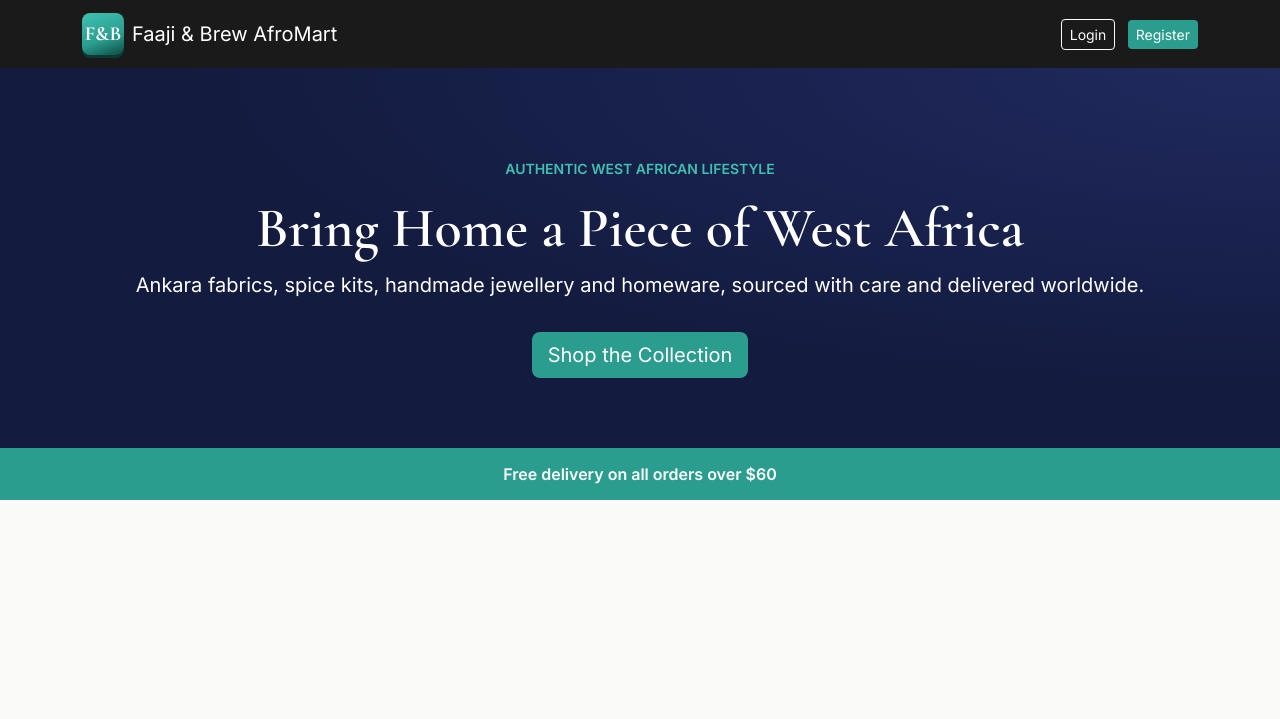
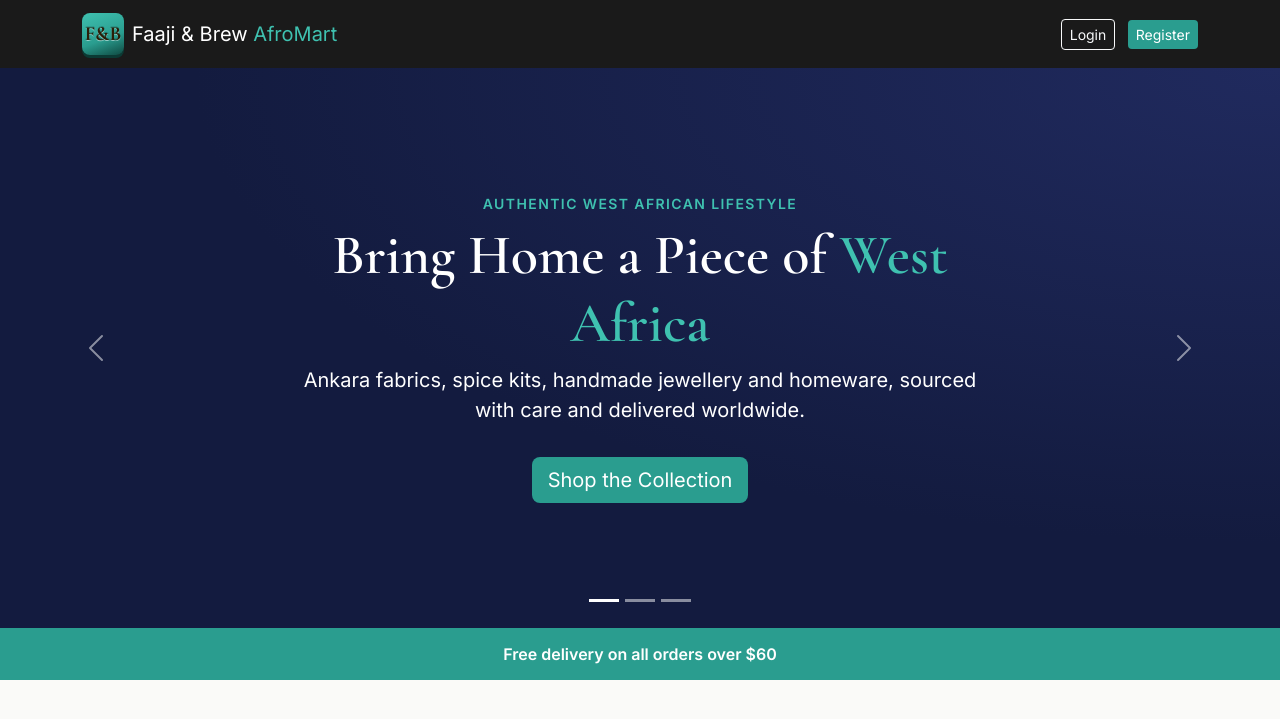
Before and after one commit to Emmy-Dare274/faaji-brew-afromart, a Django app: page / in a window 1280 px wide. Shown: the top 719 px of the page. Run offline with Django 5.2, Linux system fonts and the light colour scheme.

Commit message:
Hero: replace static hero with Bootstrap carousel, add missing JS bundle, fix hero height for future photography

```diff
--- a/core/templates/core/home.html
+++ b/core/templates/core/home.html
@@ -2,16 +2,68 @@
 {% load static %}
 
 {% block content %}
-<section class="hero-afromart">
-    <div class="container">
-        <p class="text-uppercase small fw-bold" style="color: var(--teal-light);">
-            Authentic West African Lifestyle
-        </p>
-        <h1 class="display-4">Bring Home a Piece of West Africa</h1>
-        <p class="lead">Ankara fabrics, spice kits, handmade jewellery and homeware, sourced with care and delivered worldwide.</p>
-        <a href="#" class="btn btn-teal btn-lg mt-3">Shop the Collection</a>
+<div id="heroCarousel" class="carousel slide" data-bs-ride="carousel" data-bs-interval="4500">
+    <div class="carousel-indicators">
+        <button type="button" data-bs-target="#heroCarousel" data-bs-slide-to="0" class="active" aria-current="true" aria-label="Slide 1"></button>
+        <button type="button" data-bs-target="#heroCarousel" data-bs-slide-to="1" aria-label="Slide 2"></button>
+        <button type="button" data-bs-target="#heroCarousel" data-bs-slide-to="2" aria-label="Slide 3"></button>
     </div>
-</section>
+
+    <div class="carousel-inner">
+        <div class="carousel-item active">
+            <!-- This gradient div is a placeholder standing in for a real
+                 photo, same technique as the wireframe. Once product
+                 photography is sourced, this becomes an <img> with
+                 class="hero-slide-img" so it fills the same fixed height
+                 without distorting, object-fit: -->
+            <div class="hero-slide-bg hero-slide-1 d-flex align-items-center justify-content-center">
+                <div class="container text-center hero-caption">
+                    <p class="text-uppercase small fw-bold mb-2" style="color: var(--teal-light); letter-spacing: 0.1em;">
+                        Authentic West African Lifestyle
+                    </p>
+                    <h1 class="display-4">Bring Home a Piece of <span style="color: var(--teal-light);">West Africa</span></h1>
+                    <p class="lead">Ankara fabrics, spice kits, handmade jewellery and homeware, sourced with care and delivered worldwide.</p>
+                    <a href="#" class="btn btn-teal btn-lg mt-3">Shop the Collection</a>
+                </div>
+            </div>
+        </div>
+
+        <div class="carousel-item">
+            <div class="hero-slide-bg hero-slide-2 d-flex align-items-center justify-content-center">
+                <div class="container text-center hero-caption">
+                    <p class="text-uppercase small fw-bold mb-2" style="color: var(--teal-light); letter-spacing: 0.1em;">
+                        New This Season
+                    </p>
+                    <h1 class="display-4">Vivid Ankara, <span style="color: var(--teal-light);">Made to Move</span></h1>
+                    <p class="lead">Six yards of vibrant wax print fabric, enough for two full outfits.</p>
+                    <a href="#" class="btn btn-teal btn-lg mt-3">Shop Fabrics</a>
+                </div>
+            </div>
+        </div>
+
+        <div class="carousel-item">
+            <div class="hero-slide-bg hero-slide-3 d-flex align-items-center justify-content-center">
+                <div class="container text-center hero-caption">
+                    <p class="text-uppercase small fw-bold mb-2" style="color: var(--teal-light); letter-spacing: 0.1em;">
+                        Handmade With Meaning
+                    </p>
+                    <h1 class="display-4">Jewellery That <span style="color: var(--teal-light);">Tells a Story</span></h1>
+                    <p class="lead">Traditional waist beads, cufflinks, and wrist beads, handmade by artisans across West Africa.</p>
+                    <a href="#" class="btn btn-teal btn-lg mt-3">Shop Jewellery</a>
+                </div>
+            </div>
+        </div>
+    </div>
+
+    <button class="carousel-control-prev" type="button" data-bs-target="#heroCarousel" data-bs-slide="prev">
+        <span class="carousel-control-prev-icon" aria-hidden="true"></span>
+        <span class="visually-hidden">Previous</span>
+    </button>
+    <button class="carousel-control-next" type="button" data-bs-target="#heroCarousel" data-bs-slide="next">
+        <span class="carousel-control-next-icon" aria-hidden="true"></span>
+        <span class="visually-hidden">Next</span>
+    </button>
+</div>
 
 <div class="delivery-band">
     Free delivery on all orders over $60
--- a/static/css/style.css
+++ b/static/css/style.css
@@ -25,13 +25,14 @@ h1, h2, h3 {
     height: 42px;
     border-radius: 8px;
     background: linear-gradient(160deg, var(--teal-light), var(--teal) 60%, #0F4A42);
-    color: #fff;
+    color: #2b1e08;
     font-family: 'Cormorant Garamond', serif;
     font-weight: 700;
     display: flex;
     align-items: center;
     justify-content: center;
     box-shadow: 0 3px 0 #0B3A34;
+    text-shadow: 0 1px 0 rgba(255, 255, 255, 0.5), 0 -1px 0 rgba(0, 0, 0, 0.25);
 }
 
 .navbar-afromart {
@@ -49,11 +50,35 @@ h1, h2, h3 {
     color: #fff;
 }
 
-.hero-afromart {
+/* Ensures real photography has proper room to breathe
+   once sourced. */
+.hero-slide-bg {
+    min-height: 560px;
+    color: #fff;
+}
+
+.hero-slide-img {
+    width: 100%;
+    height: 560px;
+    object-fit: cover;
+}
+
+.hero-caption {
+    max-width: 700px;
+}
+
+/* Three distinct gradient directions so each slide still feels
+   visually distinct from the others even before real photos exist. */
+.hero-slide-1 {
     background: radial-gradient(ellipse at top right, var(--indigo-mid), var(--indigo-deep) 60%);
-    color: #fff;
-    padding: 90px 0 70px;
-    text-align: center;
+}
+
+.hero-slide-2 {
+    background: radial-gradient(ellipse at top left, var(--indigo-mid), var(--indigo-deep) 65%);
+}
+
+.hero-slide-3 {
+    background: radial-gradient(ellipse at bottom right, var(--indigo-mid), var(--indigo-deep) 55%);
 }
 
 .delivery-band {
--- a/templates/base.html
+++ b/templates/base.html
@@ -17,7 +17,7 @@
         <div class="container d-flex justify-content-between align-items-center">
             <a class="navbar-brand d-flex align-items-center gap-2" href="{% url 'core:home' %}">
                 <span class="brand-monogram">F&B</span>
-                <span>Faaji & Brew AfroMart</span>
+                <span>Faaji & Brew <span style="color: var(--teal-light);">AfroMart</span></span>
             </a>
 
             <!-- Temporary auth-state check. Full navbar with search, -->
@@ -36,5 +36,7 @@
     {% block content %}
     {% endblock %}
 
+    <script src="https://cdn.jsdelivr.net/npm/bootstrap@5.3.3/dist/js/bootstrap.bundle.min.js"></script>
+
 </body>
 </html>
```
